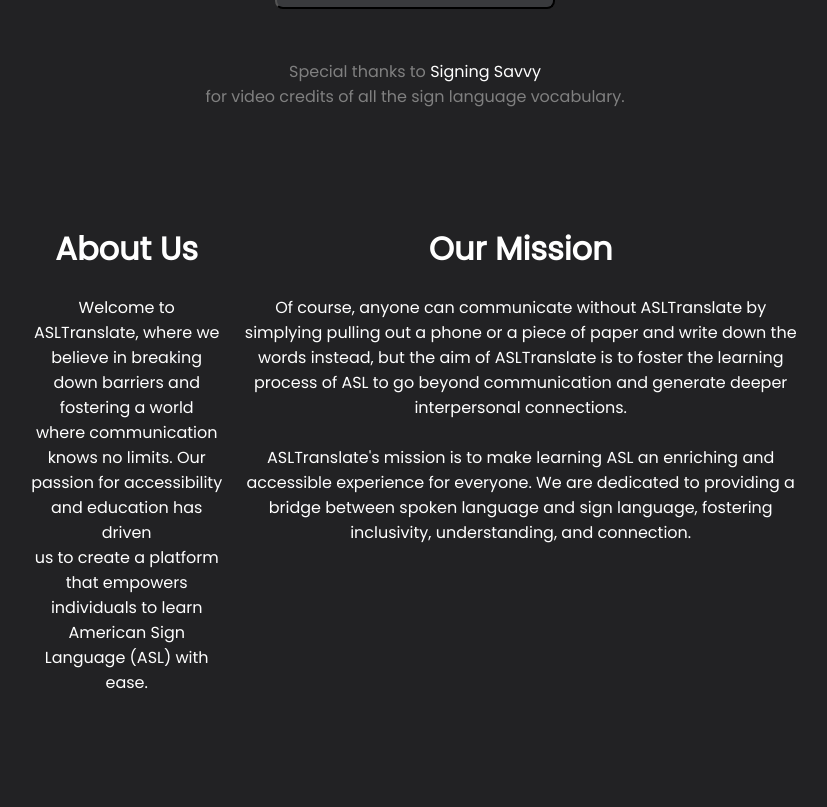
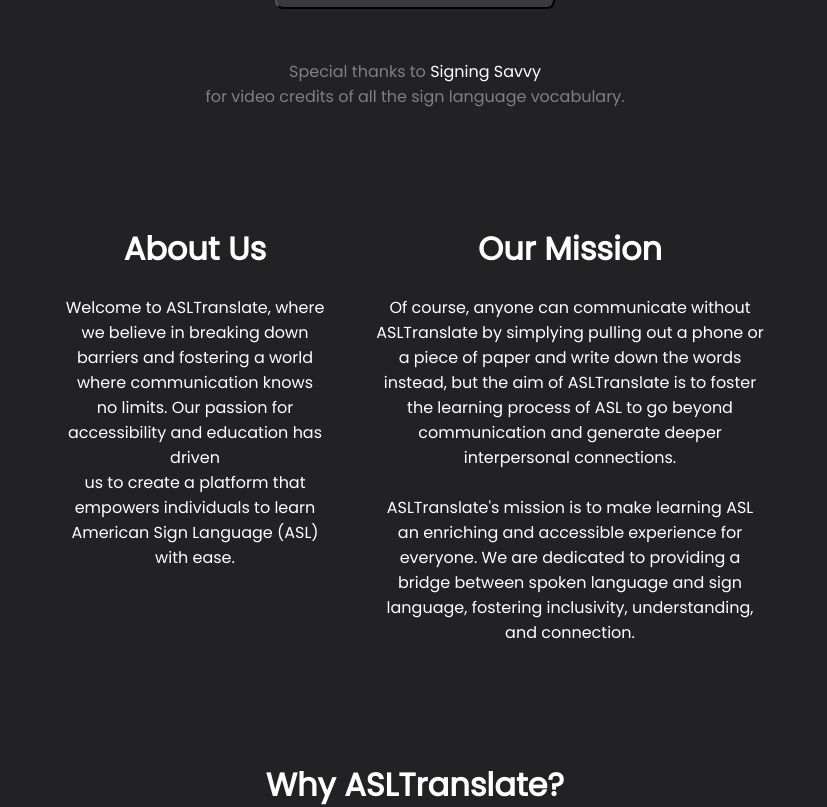
Before and after one commit to sammy-kuang/asl-translate, a React (Create React App) app in the folder frontend/: page / in a window 1280 px wide. Shown: the part 560-1367 px from the top of the page, without its empty margins (225-1052 px from the left). Built offline with nearby package versions, Linux system fonts and the light colour scheme.

Commit message:
fixed css issues in homepage

```diff
--- a/frontend/src/pages/HomePage.jsx
+++ b/frontend/src/pages/HomePage.jsx
@@ -31,7 +31,7 @@ export default function HomePage() {
                 <div className="mission-statement-container">
 
                     <div className='about-mission-container'>
-                        <div>
+                        <div className='about-mission-left-col'>
                             <h1 className='mission-statement'>About Us</h1>
                             <p>
                                 Welcome to ASLTranslate, where we believe in breaking down barriers and fostering a world <br/>
@@ -39,7 +39,7 @@ export default function HomePage() {
                                 us to create a platform that empowers individuals to learn American Sign Language (ASL) with ease.
                             </p>
                         </div>
-                        <div>
+                        <div className='about-mission-right-col'>
                             <h1 className='mission-statement'>Our Mission</h1>
                             <p>
                                 Of course, anyone can communicate without ASLTranslate by simplying pulling out a phone or a piece of paper and write down the words instead,
@@ -73,7 +73,7 @@ export default function HomePage() {
                     <h1>Let's speak with our hands and learn with our hearts!</h1>
 
                     <img src={logoImage}
-                    width='200px'
+                    width='150px'
                     height='auto'
                     alt='logo'
                     onClick = {() => {navigate("/")}}
--- a/frontend/src/pages/HomePage.styles.css
+++ b/frontend/src/pages/HomePage.styles.css
@@ -1,17 +1,26 @@
-.AboutPage {
+/* .AboutPage {
     display: flex;
     justify-content: center;
     text-align: center;
     align-items: center;
     flex-direction: column;
     width: 100%;
-}
+} */
 
 .about-mission-container {
   display: flex;
-  gap: 20px;
+  gap: 50px;
   margin-bottom: 60px;
-  justify-content: center;
+  /* justify-content: center; */
+  /* width: 900px; */
+}
+
+.about-mission-left-col {
+  width: 40%
+}
+
+.about-mission-right-col {
+  width: 60%
 }
 
 .mission-statement-container {
@@ -19,7 +28,7 @@
   color: white;
   margin-left: auto;
   margin-right: auto;
-  width: 60%;
+  width: 700px;
 }
 
 .mission-statement {
```
